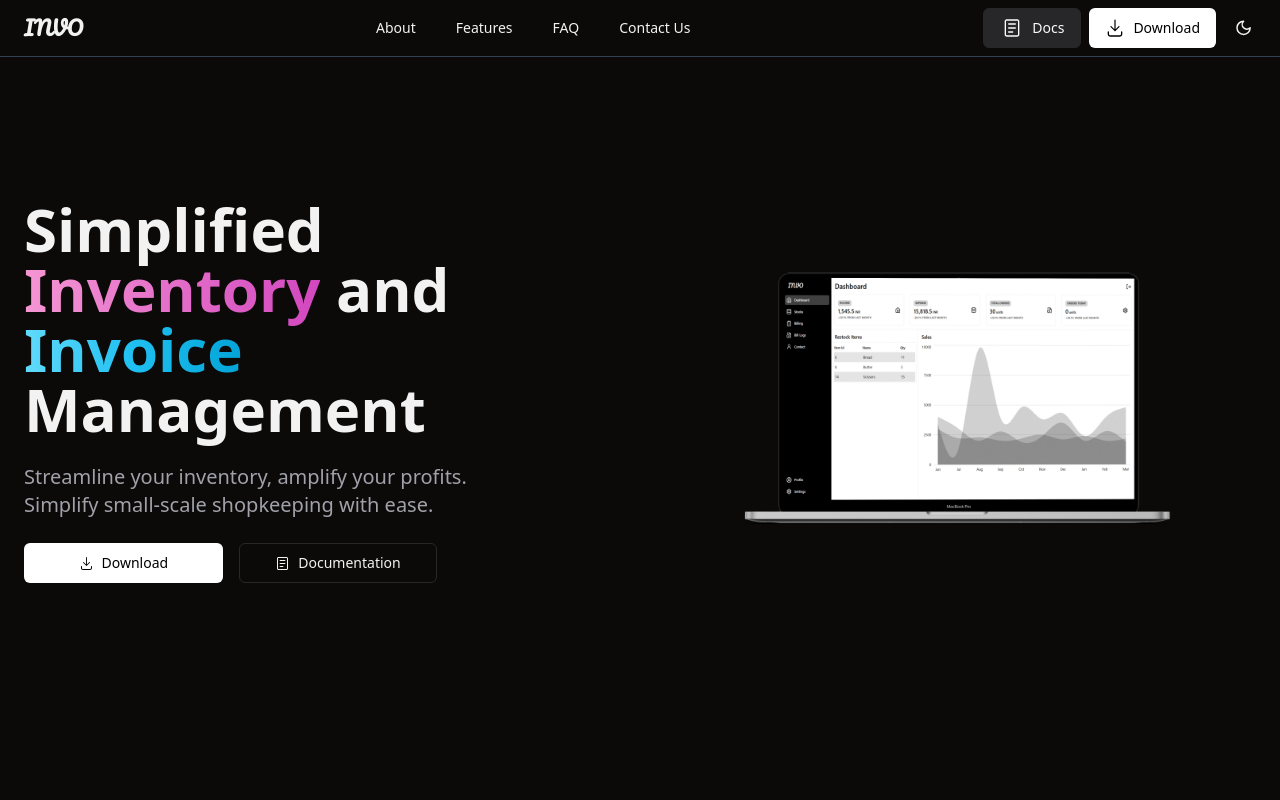
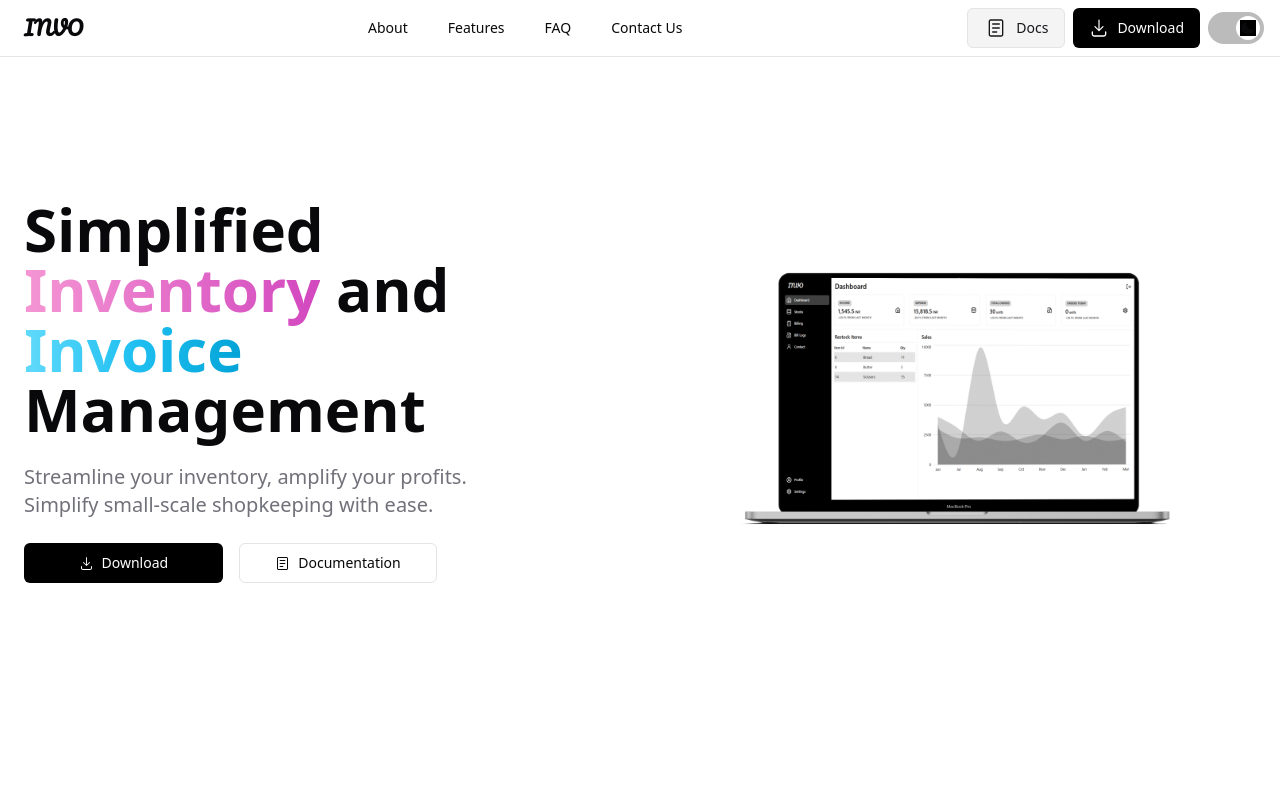
Before and after one commit to krish4693/invo-website, a Next.js app: page / in a window 1280 px wide. Shown: the top 800 px of the page. Built offline with nearby package versions, Linux system fonts and the light colour scheme.

Commit message:
new-toggle added in navbar

```diff
--- a/package.json
+++ b/package.json
@@ -26,6 +26,7 @@
     "nextra-theme-docs": "^2.13.4",
     "react": "^18",
     "react-dom": "^18",
+    "react-icons": "^5.0.1",
     "tailwind-merge": "^2.2.1",
     "tailwindcss-animate": "^1.0.7"
   },
--- a/src/app/layout.tsx
+++ b/src/app/layout.tsx
@@ -2,7 +2,7 @@ import type { Metadata } from "next";
 import "./globals.css";
 import { Navbar } from "@/components/Navbar";
 import { Footer } from "@/components/Footer";
-import { ThemeProvider } from "@/components/theme-provider";
+import ThemeProvider  from "./provider";
 
 
 
@@ -20,7 +20,7 @@ export default function RootLayout({
 
     <html lang="en">
       <body >
-        <ThemeProvider>
+        <ThemeProvider attribute="class" defaultTheme="system" enableSystem>
 
           <Navbar />
 
--- a/src/components/Navbar.tsx
+++ b/src/components/Navbar.tsx
@@ -19,6 +19,7 @@ import { GitHubLogoIcon,DownloadIcon,ReaderIcon } from "@radix-ui/react-icons";
 import { buttonVariants } from "./ui/button";
 import { Menu } from "lucide-react";
 import { ModeToggle } from "./mode-toggle";
+import ThemeSwitch from "./ThemeSwitch";
 
 interface RouteProps {
   href: string;
@@ -138,8 +139,7 @@ export const Navbar = () => {
 
             </Button>
 
-
-            <ModeToggle />
+            <ThemeSwitch/>
           </div>
         </NavigationMenuList>
       </NavigationMenu>
--- /dev/null
+++ b/src/components/ThemeSwitch.tsx
@@ -0,0 +1,41 @@
+// /components/ThemeSwitch/index.tsx
+
+"use client"
+
+import { PiSunDimFill } from 'react-icons/pi'
+import { BiSolidMoon } from 'react-icons/bi'
+import { useTheme } from 'next-themes';
+
+
+
+const ThemeSwitch: React.FC = () => {
+
+    const { theme, setTheme } = useTheme();
+
+    const toggleTheme = () => {
+        setTheme(theme === "light" ? "dark" : "light");
+    };
+
+    const isActive = theme === "light";
+
+    const switchClasses = ` flex items-center justify-center w-6 h-6 text-dark bg-white dark:bg-black rounded-full transform  ${
+
+    isActive ? 'translate-x-0' : 'translate-x-6'
+
+    } transition-transform duration-500 ease-in-out`;
+
+return (
+
+<div className="mt-1 relative w-14 h-8 rounded-full p-1 cursor-pointer bg-[#bcbbbb] dark:bg-white" onClick={toggleTheme}>
+
+    <button className={switchClasses}>
+
+    {isActive ? <PiSunDimFill size={16} /> : <BiSolidMoon className='bg-black'/>}
+
+    </button>
+
+</div>
+
+)};
+
+export default ThemeSwitch;
--- a/tailwind.config.ts
+++ b/tailwind.config.ts
@@ -1,6 +1,6 @@
 /** @type {import('tailwindcss').Config} */
 module.exports = {
-  darkMode: ["class"],
+  darkMode: 'class',
   content: [
     './pages/**/*.{js,jsx,ts,tsx,md,mdx}',
     "./components/**/*.{ts,tsx}",
```
Also changed, not shown: 1 other file (tests, documents, lock files or other folders).
